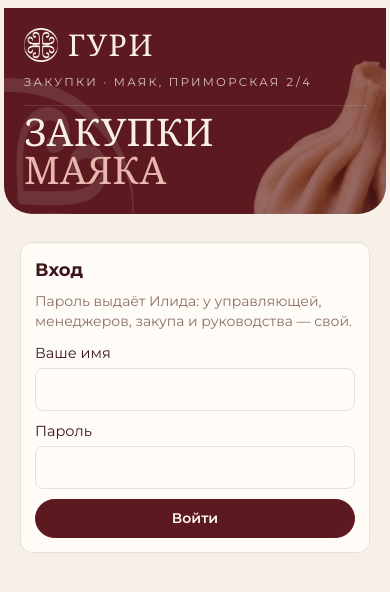
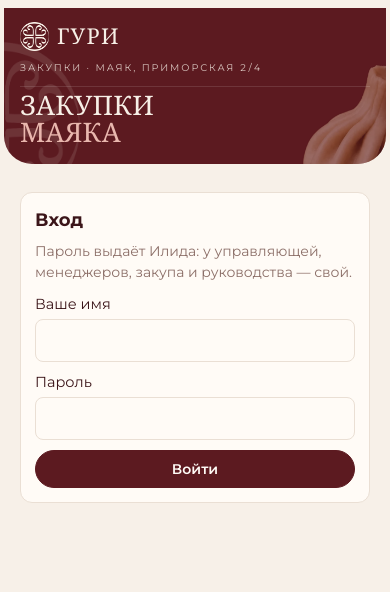
Before and after one commit to mullagalievaaa200211-sys/guri-zakupki, a plain HTML site: page index.html in a window 390 px wide. Drawn offline with Linux system fonts and the light colour scheme; a web font is replaced by a local one.

Commit message:
Телефон: всё мельче, без заголовка «Заявка на …»
Co-Authored-By: Claude Opus 5.5 <noreply@anthropic.com>
Claude-Session: https://claude.ai/code/session_01RMUU9b1zLs55eH5BrCNzvo

```diff
--- a/index.html
+++ b/index.html
@@ -359,7 +359,8 @@ body{background:var(--bg)}
 .sticky .btn.primary{background:#f7efe6;color:var(--wine);border-color:#f7efe6}
 input[type=checkbox]{accent-color:var(--wine)}
 .item.on{background:var(--accent-soft)}
-@media (max-width:560px){#hTitle{font-size:38px}.hero .h-kh{width:190px;right:-56px}
+@media (max-width:560px){#app,.hero>*{zoom:.84}.hero{padding:14px 16px 18px}#hTitle{font-size:32px}.hero .h-kh{width:150px;right:-50px;bottom:-30px}.hero .h-orn{width:190px;left:-100px;top:40px}
+  .h-logo{font-size:26px}.h-card{margin-top:14px;padding:12px 16px}.h-card b{font-size:24px}.h-kick{margin-top:12px}
   body{font-size:14.5px}
   .btn{font-size:14px;padding:8px 14px}.btn.sm{font-size:13px;padding:5px 10px}
   .bh h3,.dh b{font-size:21px}
@@ -947,10 +948,10 @@ function renderDir(){const M=$('d-main');const m=ymd(nowMsk()).slice(0,7);
 // ===== шапка и боковое меню =====
 function heroUpdate(){const v=S.view||'mgr',cd=currentOrderDate();const RR={stf:'Менеджер',mgr:'Управляющая',buy:'Закуп',dir:'Руководство',admin:'Администратор'};
   let kick=S.ready?(RR[S.role]||''):'',title='Закупки<em>Маяка</em>',card=false;
-  if(S.ready){if(v==='mgr'){const tb=S.tab.mgr;if(tb==='recv')title='Пришла<em>поставка</em>';else if(tb==='msg')title='Написать<em>закупщику</em>';else{title=`Заявка<em>на ${dayAcc(cd)}</em>`;card=true;kick+=' · собираем заявку'}}
+  if(S.ready){if(v==='mgr'){const tb=S.tab.mgr;if(tb==='recv')title='Пришла<em>поставка</em>';else if(tb==='msg')title='Написать<em>закупщику</em>';else{title='';card=true;kick+=' · собираем заявку'}}
     else if(v==='buy'){const tb=S.tab.buy;title=tb==='chat'?'Диалоги<em>с поставщиками</em>':tb==='rules'?'Помощник<em>по поставщикам</em>':'Заявки<em>и заказ</em>'}
     else title='Руководство<em>Маяк</em>'}
-  $('hKick').textContent=kick;$('hTitle').innerHTML=title;$('hCard').hidden=!card;
+  $('hKick').textContent=kick;$('hTitle').innerHTML=title;$('hTitle').hidden=!title;$('hCard').hidden=!card;
   const bd=[...document.querySelectorAll('.subtabs .badge')].some(x=>x.textContent.trim()&&x.offsetParent!==undefined&&!x.closest('[hidden]'));$('bDot').hidden=!bd;$('burger').hidden=!S.ready}
 function drawerOpen(){const v=S.view||'mgr';const it=[];const ICM={order:'📝',recv:'📦',msg:'💬'},TM={order:'Заявка',recv:'Пришла поставка',msg:'Написать закупщику'},ICB={order:'🧾',chat:'💬',rules:'✦'},TB={order:'Заявки и заказ',chat:'Диалоги',rules:'Помощник'};
   if(v==='mgr')document.querySelectorAll('#v-mgr [data-mt]').forEach(b=>{if(!b.hidden)it.push({a:'mt',id:b.dataset.mt,ic:ICM[b.dataset.mt],t:TM[b.dataset.mt],on:S.tab.mgr===b.dataset.mt,bd:(b.querySelector('.badge')||{}).textContent||''})});
```
